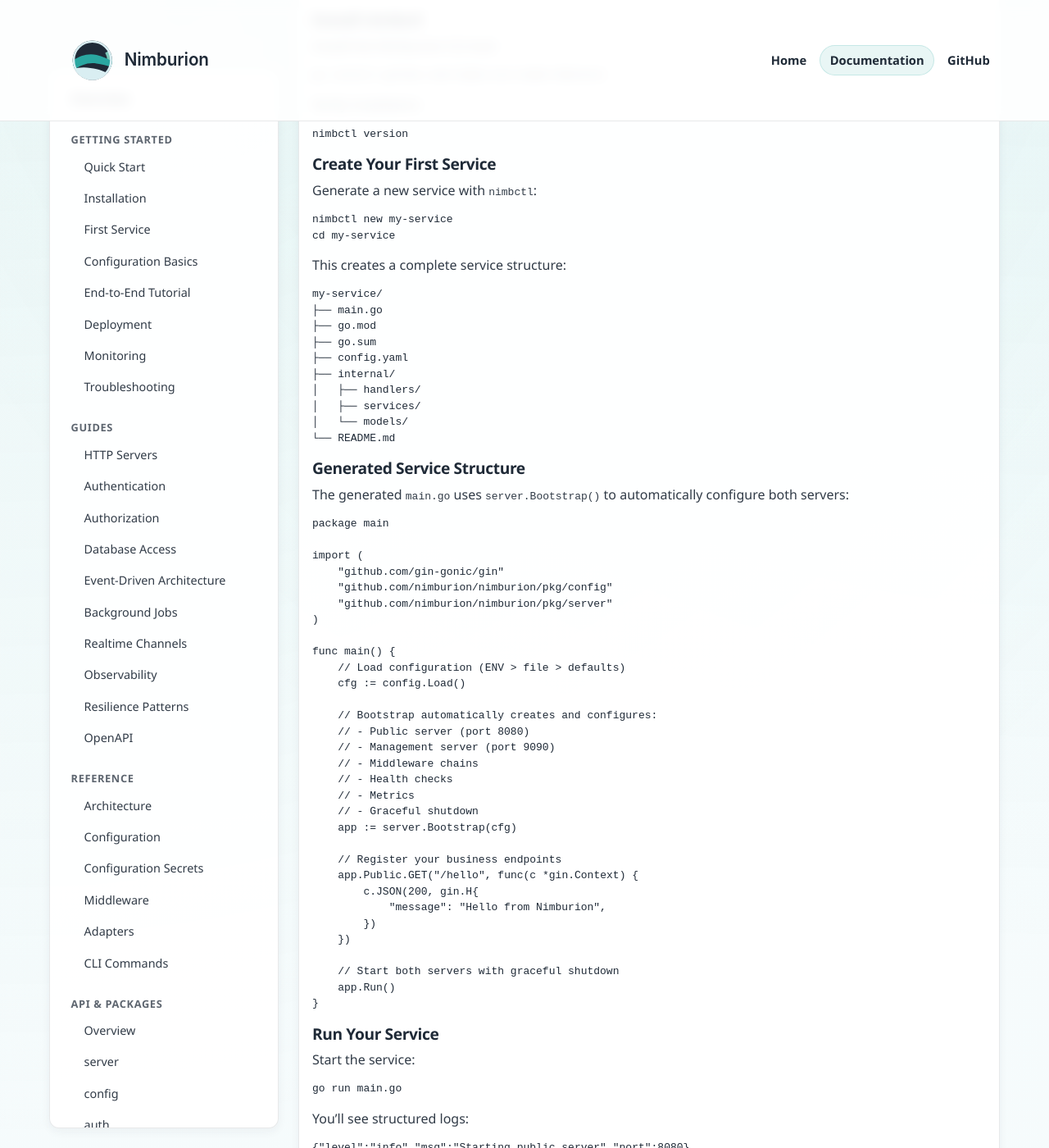
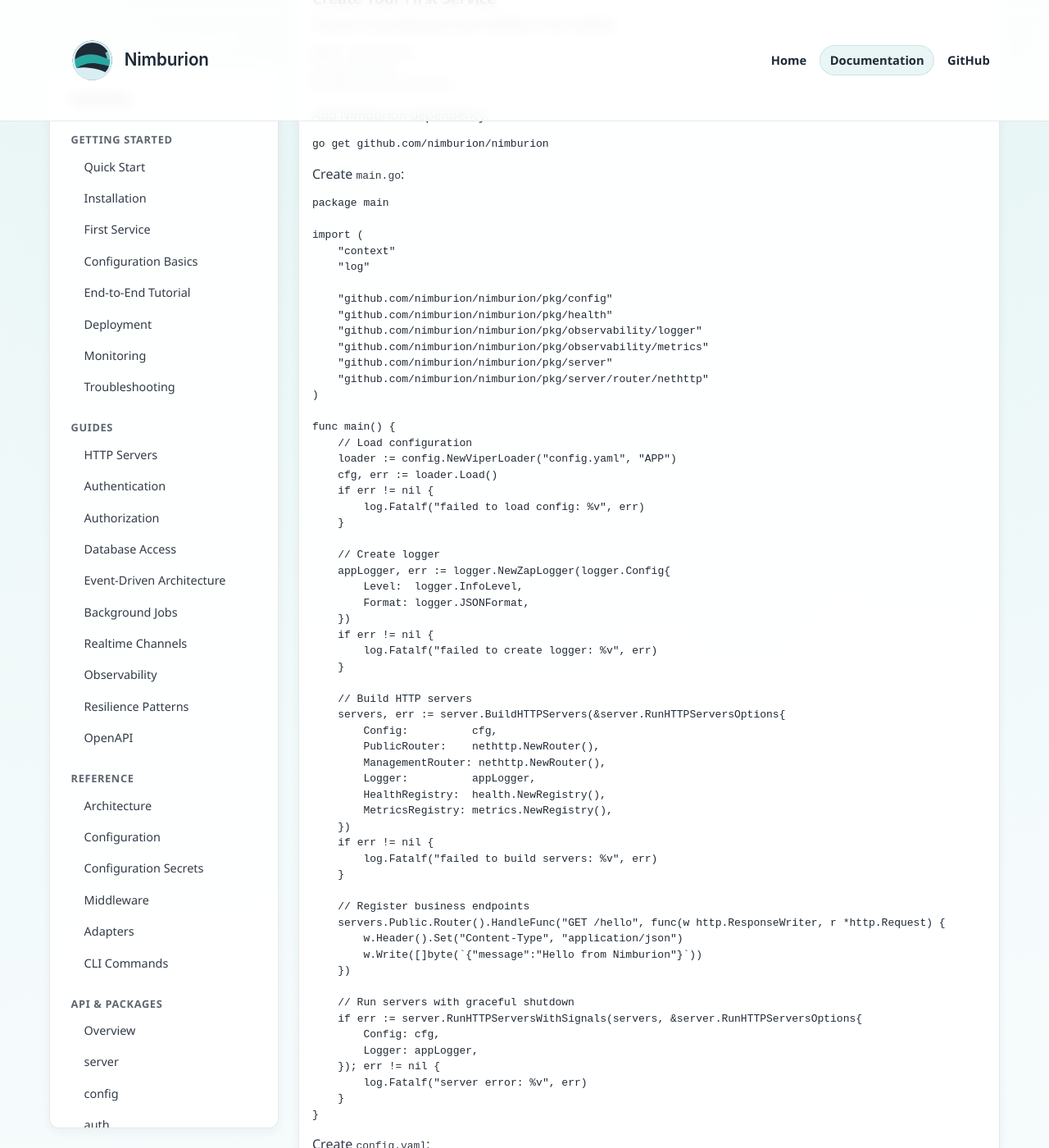
Before and after one commit to nimburion/nimburion.github.io, a Jekyll site: the page built from documentation/nimburion/getting-started/index.md, in a window 1280 px wide and 1400 px high, scrolled down 420 px. Shown: the whole window at 82% size. Built offline with Jekyll 4.4.1, drawn with Linux system fonts in a browser that asks for light colours; some of the changed text lies outside the part shown.

Commit message:
docs: fix getting started with actual framework APIs
- Replace server.Bootstrap() with BuildHTTPServers/RunHTTPServersWithSignals
- Replace config.LoadFrom() with NewViperLoader().Load()
- Add complete working example with proper imports
- Ensure code examples compile against current codebase

````diff
--- a/documentation/nimburion/getting-started/index.md
+++ b/documentation/nimburion/getting-started/index.md
@@ -7,88 +7,109 @@ description: Quick start guide for Nimburion framework
 
 # Getting Started
 
-Get up and running with Nimburion in minutes using `nimbctl` to scaffold your first service.
+Get up and running with Nimburion in minutes with a simple HTTP service.
 
 ## Prerequisites
 
 - **Go 1.23 or later**
-- **nimbctl** - Nimburion CLI tool for scaffolding
 - (Optional) Docker for running dependencies locally
-
-## Install nimbctl
-
-Install the Nimburion CLI tool:
-
-```bash
-go install github.com/nimburion/nimbctl@latest
-```
-
-Verify installation:
-
-```bash
-nimbctl version
-```
 
 ## Create Your First Service
 
-Generate a new service with `nimbctl`:
+Create a new directory and initialize a Go module:
 
 ```bash
-nimbctl new my-service
+mkdir my-service
 cd my-service
+go mod init my-service
 ```
 
-This creates a complete service structure:
+Add Nimburion dependency:
 
-```
-my-service/
-├── main.go
-├── go.mod
-├── go.sum
-├── config.yaml
-├── internal/
-│   ├── handlers/
-│   ├── services/
-│   └── models/
-└── README.md
+```bash
+go get github.com/nimburion/nimburion
 ```
 
-## Generated Service Structure
-
-The generated `main.go` uses `server.Bootstrap()` to automatically configure both servers:
+Create `main.go`:
 
 ```go
 package main
 
 import (
-    "github.com/gin-gonic/gin"
+    "context"
+    "log"
+
     "github.com/nimburion/nimburion/pkg/config"
+    "github.com/nimburion/nimburion/pkg/health"
+    "github.com/nimburion/nimburion/pkg/observability/logger"
+    "github.com/nimburion/nimburion/pkg/observability/metrics"
     "github.com/nimburion/nimburion/pkg/server"
+    "github.com/nimburion/nimburion/pkg/server/router/nethttp"
 )
 
 func main() {
-    // Load configuration (ENV > file > defaults)
-    cfg := config.Load()
+    // Load configuration
+    loader := config.NewViperLoader("config.yaml", "APP")
+    cfg, err := loader.Load()
+    if err != nil {
+        log.Fatalf("failed to load config: %v", err)
+    }
 
-    // Bootstrap automatically creates and configures:
-    // - Public server (port 8080)
-    // - Management server (port 9090)
-    // - Middleware chains
-    // - Health checks
-    // - Metrics
-    // - Graceful shutdown
-    app := server.Bootstrap(cfg)
+    // Create logger
+    appLogger, err := logger.NewZapLogger(logger.Config{
+        Level:  logger.InfoLevel,
+        Format: logger.JSONFormat,
+    })
+    if err != nil {
+        log.Fatalf("failed to create logger: %v", err)
+    }
 
-    // Register your business endpoints
-    app.Public.GET("/hello", func(c *gin.Context) {
-        c.JSON(200, gin.H{
-            "message": "Hello from Nimburion",
-        })
+    // Build HTTP servers
+    servers, err := server.BuildHTTPServers(&server.RunHTTPServersOptions{
+        Config:          cfg,
+        PublicRouter:    nethttp.NewRouter(),
+        ManagementRouter: nethttp.NewRouter(),
+        Logger:          appLogger,
+        HealthRegistry:  health.NewRegistry(),
+        MetricsRegistry: metrics.NewRegistry(),
+    })
+    if err != nil {
+        log.Fatalf("failed to build servers: %v", err)
+    }
+
+    // Register business endpoints
+    servers.Public.Router().HandleFunc("GET /hello", func(w http.ResponseWriter, r *http.Request) {
+        w.Header().Set("Content-Type", "application/json")
+        w.Write([]byte(`{"message":"Hello from Nimburion"}`))
     })
 
-    // Start both servers with graceful shutdown
-    app.Run()
+    // Run servers with graceful shutdown
+    if err := server.RunHTTPServersWithSignals(servers, &server.RunHTTPServersOptions{
+        Config: cfg,
+        Logger: appLogger,
+    }); err != nil {
+        log.Fatalf("server error: %v", err)
+    }
 }
+```
+
+Create `config.yaml`:
+
+```yaml
+service:
+  name: my-service
+  environment: development
+
+http:
+  port: 8080
+
+management:
+  enabled: true
+  port: 9090
+
+log:
+  level: info
+  format: json
 ```
 
 ## Run Your Service
@@ -138,12 +159,12 @@ curl http://localhost:9090/version
 {"version":"0.1.0","commit":"abc123","buildTime":"2026-02-26T18:00:00Z"}
 ```
 
-## What Bootstrap Provides
+## What You Get
 
-The `server.Bootstrap()` function automatically configures:
+The framework automatically provides:
 
 ### Public Server (port 8080)
-- HTTP router with Gin
+- HTTP router
 - Request ID middleware
 - Structured logging middleware
 - Recovery middleware (panic handling)
@@ -155,35 +176,20 @@ The `server.Bootstrap()` function automatically configures:
 - Readiness check endpoint (`/ready`)
 - Prometheus metrics endpoint (`/metrics`)
 - Version endpoint (`/version`)
-- Swagger endpoint (`/swagger`)
 
 ### Operational Features
 - Graceful shutdown on SIGTERM/SIGINT
 - Configurable shutdown timeout
-- Lifecycle hooks (OnStart, OnShutdown)
+- Lifecycle hooks (startup/shutdown)
 - Structured JSON logging
 - Automatic metrics collection
 
 ## Configuration
 
-The generated `config.yaml`:
-
-```yaml
-public:
-  port: 8080
-
-management:
-  port: 9090
-
-log:
-  level: info
-  format: json
-```
-
 Override with environment variables:
 
 ```bash
-APP_PUBLIC_PORT=8081 \
+APP_HTTP_PORT=8081 \
 APP_MANAGEMENT_PORT=9091 \
 APP_LOG_LEVEL=debug \
 go run main.go
@@ -193,9 +199,15 @@ go run main.go
 
 <div class="doc-sections-grid">
   <div class="doc-section-card">
-    <h3>Installation Details</h3>
-    <p>Learn about Go version requirements, nimbctl options, and setup.</p>
-    <a href="{{ '/documentation/nimburion/getting-started/installation/' | relative_url }}">Read more →</a>
+    <h3>Configuration Basics</h3>
+    <p>Configure your service with environment variables, files, and defaults.</p>
+    <a href="{{ '/documentation/nimburion/getting-started/configuration-basics/' | relative_url }}">Read more →</a>
+  </div>
+
+  <div class="doc-section-card">
+    <h3>HTTP Servers Guide</h3>
+    <p>Learn how to customize servers and add middleware.</p>
+    <a href="{{ '/documentation/nimburion/guides/http-servers/' | relative_url }}">Read more →</a>
   </div>
 
   <div class="doc-section-card">
@@ -205,30 +217,18 @@ go run main.go
   </div>
 
   <div class="doc-section-card">
-    <h3>Configuration Basics</h3>
-    <p>Configure your service with environment variables, files, and defaults.</p>
-    <a href="{{ '/documentation/nimburion/getting-started/configuration-basics/' | relative_url }}">Read more →</a>
-  </div>
-
-  <div class="doc-section-card">
-    <h3>HTTP Servers Guide</h3>
-    <p>Learn how Bootstrap configures servers and how to customize them.</p>
-    <a href="{{ '/documentation/nimburion/guides/http-servers/' | relative_url }}">Read more →</a>
+    <h3>Deployment</h3>
+    <p>Deploy your service to production environments.</p>
+    <a href="{{ '/documentation/nimburion/getting-started/deployment/' | relative_url }}">Read more →</a>
   </div>
 </div>
 
 ## Common Issues
 
-**nimbctl not found**
-Make sure `$GOPATH/bin` is in your PATH:
-```bash
-export PATH=$PATH:$(go env GOPATH)/bin
-```
-
 **Port already in use**
 Change the default ports:
 ```bash
-APP_PUBLIC_PORT=8081 APP_MANAGEMENT_PORT=9091 go run main.go
+APP_HTTP_PORT=8081 APP_MANAGEMENT_PORT=9091 go run main.go
 ```
 
 **Go version too old**
````
Also changed, not shown: documentation/nimburion/getting-started/configuration-basics.md (+5 -1 lines).
